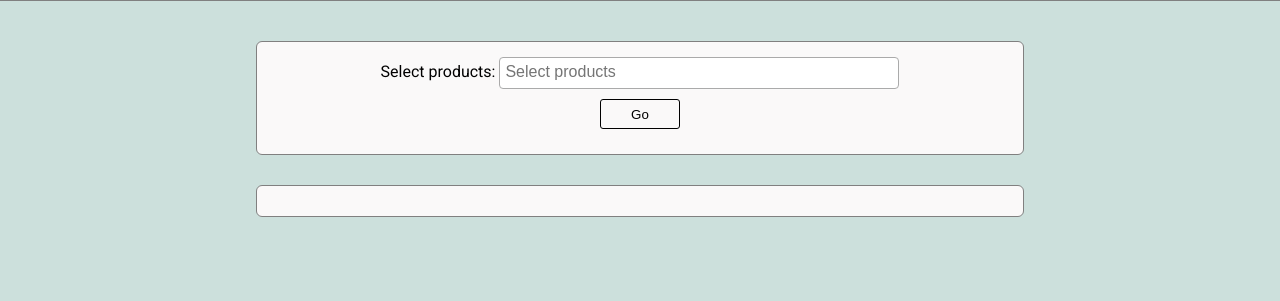
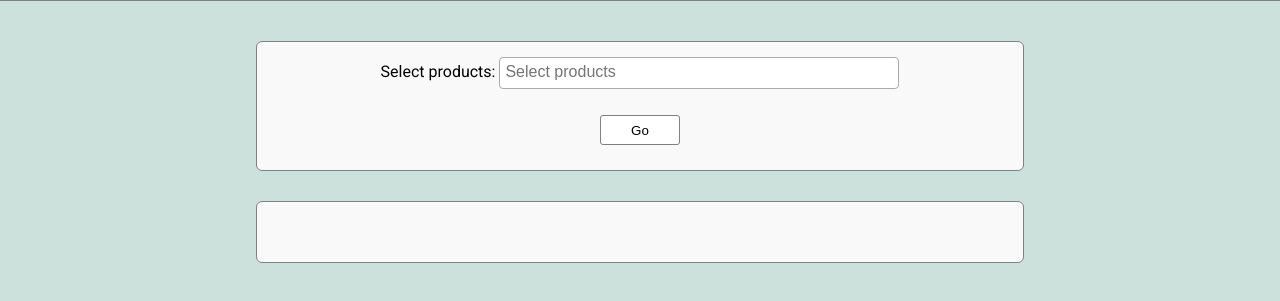
Before and after one commit to p-szm/food, a plain HTML site: page index.html in a window 1280 px wide. Shown: the part 67-368 px from the top of the page. Drawn offline with nearby package versions, Linux system fonts and the light colour scheme.

Commit message:
Renamed the table nutrients -> products and some other changes

```diff
--- a/css/style.css
+++ b/css/style.css
@@ -17,8 +17,11 @@ h1 {
 	color: #FAF9F9;
 }
 
+div.center {
+	text-align: center;
+}
+
 div.round-container {
-	text-align: center;
 	border: 1px solid gray;
 	border-radius: 6px;
 	width: 60%;
@@ -43,8 +46,8 @@ button#go {
 	width: 80px;
 	height: 30px;
 	margin: 10px auto;
-	background-color: #FAF9F9;
-	border: 1px solid black;
+	background-color: white;
+	border: 1px solid gray;
 	border-radius: 3px;
 }
 
@@ -53,6 +56,10 @@ select {
 }
 
 /*Tables*/
+
+table {
+	margin: 15px auto;
+}
 
 table, th, td {
    border: 1px solid gray;
--- a/index.html
+++ b/index.html
@@ -21,67 +21,18 @@
     <h1>Eat what you need</h1>
   </div>
   <div class='round-container'>
-    <label for="product_selector">
-      Select products:
-      <select multiple="multiple" id='product_selector'></select>
-    </label>
+    <div class='center'>
+      <label for="product_selector">
+        Select products:
+        <select multiple="multiple" id='product_selector'></select>
+      </label>
+    </div>
     <br>
-    <button onclick='server()' id='go'>Go</button>
+    <div class='center'><button onclick='server()' id='go'>Go</button></div>
   </div>
   <div class='round-container' id='result-container'>
       <table id='t' class='center'></table>
     </div>
   <script src="script.js"></script>
-  <script type="text/javascript">
-
-  $('select').select2({
-    placeholder: "Select products",
-    allowClear: true,
-    ajax: {
-        type: "GET",
-        url: "http://localhost:5000/api/search",
-        dataType: 'json',
-        delay: 250,
-        data: function (params) {
-          return {
-            q: params.term, // search term
-            page: params.page
-          };
-        },
-        processResults: function (data, params) {
-          // parse the results into the format expected by Select2
-          // since we are using custom formatting functions we do not need to
-          // alter the remote JSON data, except to indicate that infinite
-          // scrolling can be used
-          params.page = params.page || 1;
-
-          return {
-            results: data.items,
-            pagination: {
-              more: (params.page * 30) < data.total_count
-            }
-          };
-        },
-        cache: true
-      },
-    escapeMarkup: function (markup) { return markup; },
-    minimumInputLength: 1,
-    templateResult: function(repo) {return repo.name;},
-    templateSelection: function(repo) {
-      if (repo.name.length > 20) {
-        return repo.name.substring(0,20) + '...';
-      }
-      return repo.name;
-    }
-  });
-
-  //$('select').on('change', function (evt) {
-  //  console.log('aaa');
-  //  console.log(evt);
-  //});
-
-  //$('select').val();
-
-</script>
 </body>
 </html>
--- a/script.js
+++ b/script.js
@@ -38,7 +38,7 @@ function addAllColumnHeaders(response, selector) {
 function server(data) {
     $.ajax({
     	dataType: "json",
-    	url: "http://localhost:5000/api/optimiser",
+    	url: "http://128.141.118.31:5000/api/optimiser",
     	data: {data: $('select').val().join()},
     	success: success
 	});
@@ -51,9 +51,51 @@ function success(data) {
 	$('div#result-container').html('');
 
 	if (data.valid) {
+		$('div#result-container').html('Here is the list of the product and optimal quantities:');
 		buildHtmlTable(data, 'div#result-container');
 	}
 	else {
 
 	}
 };
+
+$('select').select2({
+    placeholder: "Select products",
+    allowClear: true,
+    ajax: {
+        type: "GET",
+        url: "http://128.141.118.31:5000/api/search",
+        dataType: 'json',
+        delay: 250,
+        data: function (params) {
+          return {
+            q: params.term, // search term
+            page: params.page
+          };
+        },
+        processResults: function (data, params) {
+          // parse the results into the format expected by Select2
+          // since we are using custom formatting functions we do not need to
+          // alter the remote JSON data, except to indicate that infinite
+          // scrolling can be used
+          params.page = params.page || 1;
+
+          return {
+            results: data.items,
+            pagination: {
+              more: (params.page * 30) < data.total_count
+            }
+          };
+        },
+        cache: true
+      },
+    escapeMarkup: function (markup) { return markup; },
+    minimumInputLength: 1,
+    templateResult: function(repo) {return repo.name;},
+    templateSelection: function(repo) {
+      if (repo.name.length > 20) {
+        return repo.name.substring(0,20) + '...';
+      }
+      return repo.name;
+    }
+  });
```
Also changed, not shown: create_table.txt, 1 other file.
